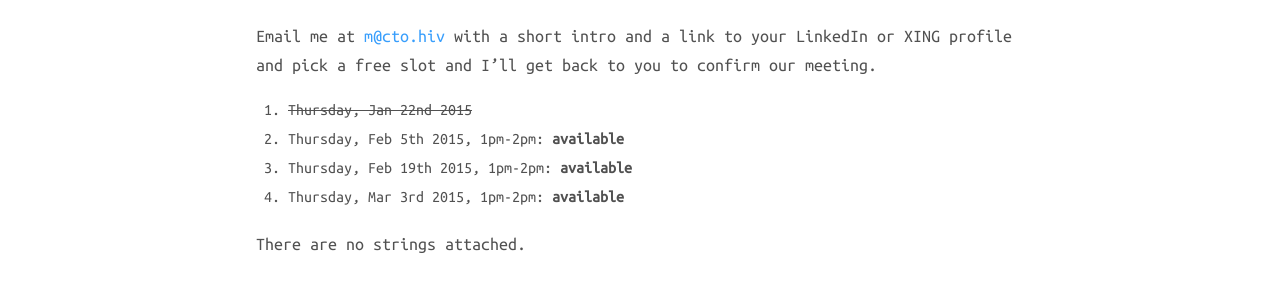
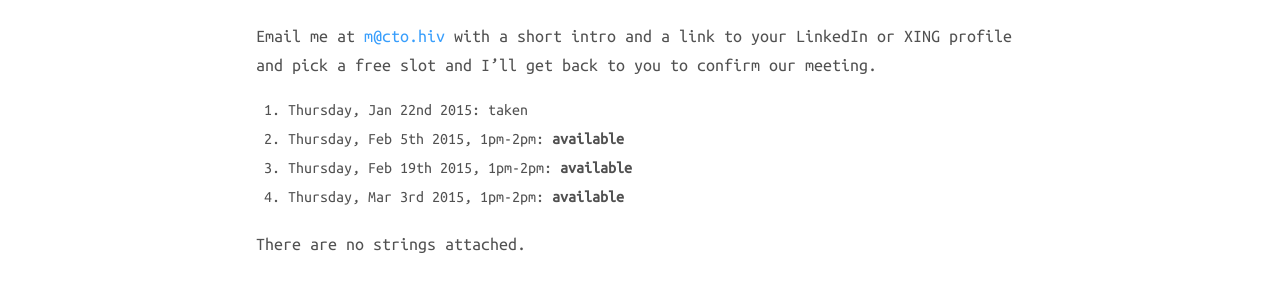
Before and after one commit to coderbyheart/blog, a Jekyll site: the page built from _posts/2015-01-02-office-hours.md, in a window 1280 px wide. Shown: the part 849-1143 px from the top of the page. Built offline with Jekyll 4.4.1, drawn with Linux system fonts in a browser that asks for light colours; nearby versions of some CDN libraries; comment, search, counter and statistics services are not loaded.

Commit message:
Update 2015-01-02-office-hours.md

```diff
--- a/_posts/2015-01-02-office-hours.md
+++ b/_posts/2015-01-02-office-hours.md
@@ -17,7 +17,7 @@
 
 Email me at [m@cto.hiv][2] with a short intro and a link to your LinkedIn or XING profile and pick a free slot and I'll get back to you to confirm our meeting.
 
- 1. ~~Thursday, Jan 22nd 2015~~
+ 1. Thursday, Jan 22nd 2015: taken
  2. Thursday, Feb 5th 2015, 1pm-2pm: **available**
  3. Thursday, Feb 19th 2015, 1pm-2pm: **available**
  4. Thursday, Mar 3rd 2015, 1pm-2pm: **available**
```
